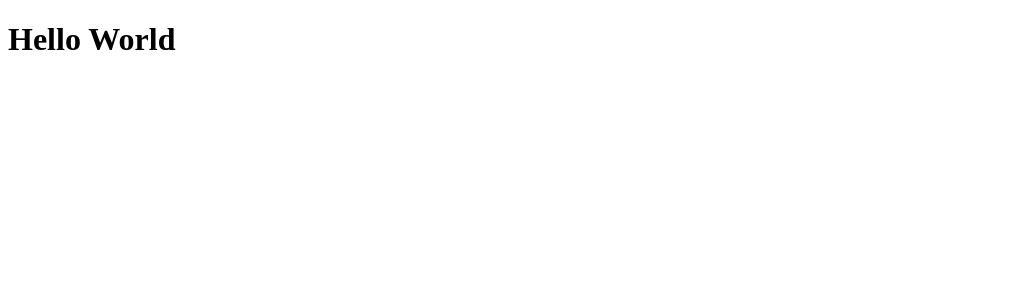
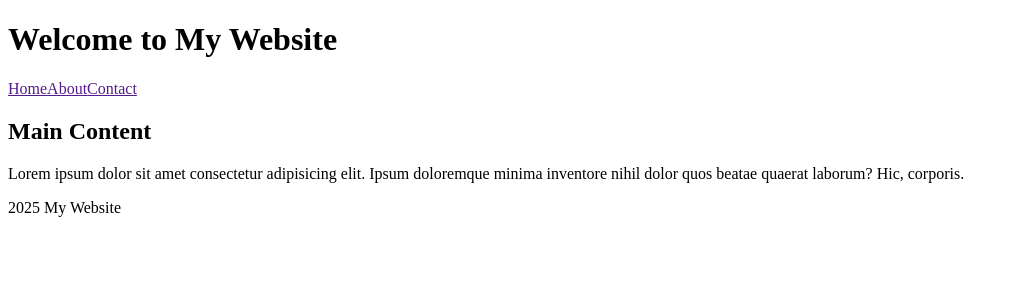
Before and after one commit to NarottamSharma/React-Js, a React (Vite) app in the folder 2-React-Concept/: page / in a window 1280 px wide. Shown: the top 300 px of the page, without its empty margins (0-1019 px from the left). Built offline with nearby package versions, Linux system fonts and the light colour scheme.

Commit message:
Refactor App component structure by removing Greet and adding Header, Main, and Footer components

```diff
--- a/2-React-Concept/src/App.jsx
+++ b/2-React-Concept/src/App.jsx
@@ -1,9 +1,13 @@
-import Greet from "./components/Greet";
+import Footer from "./components/Footer";
+import Header from "./components/Header";
+import Main from "./components/Main";
 
 const App = () => {
     return (
         <div>
-            <Greet />
+            <Header />
+            <Main />
+            <Footer />
         </div>
     );
 };
--- /dev/null
+++ b/2-React-Concept/src/components/Footer.jsx
@@ -0,0 +1,11 @@
+import React from 'react'
+
+const Footer = () => {
+  return (
+    <footer>
+        <p>2025 My Website</p>
+    </footer>
+  )
+}
+
+export default Footer
--- a/2-React-Concept/src/components/Greet.jsx
+++ /dev/null
@@ -1,5 +0,0 @@
-const Greet = ()=>{
-    return <h1>Hello World</h1>
-}
-
-export default Greet;
--- /dev/null
+++ b/2-React-Concept/src/components/Header.jsx
@@ -0,0 +1,16 @@
+import React from "react";
+
+function Header() {
+    return (
+        <div>
+            <h1>Welcome to My Website</h1>
+            <nav>
+                <a href="">Home</a>
+                <a href="">About</a>
+                <a href="">Contact</a>
+            </nav>
+        </div>
+    );
+}
+
+export default Header;
--- /dev/null
+++ b/2-React-Concept/src/components/Main.jsx
@@ -0,0 +1,12 @@
+import React from 'react'
+
+function Main() {
+  return (
+    <main>
+        <h2>Main Content</h2>
+        <p>Lorem ipsum dolor sit amet consectetur adipisicing elit. Ipsum doloremque minima inventore nihil dolor quos beatae quaerat laborum? Hic, corporis.</p>
+    </main>
+  )
+}
+
+export default Main
```
